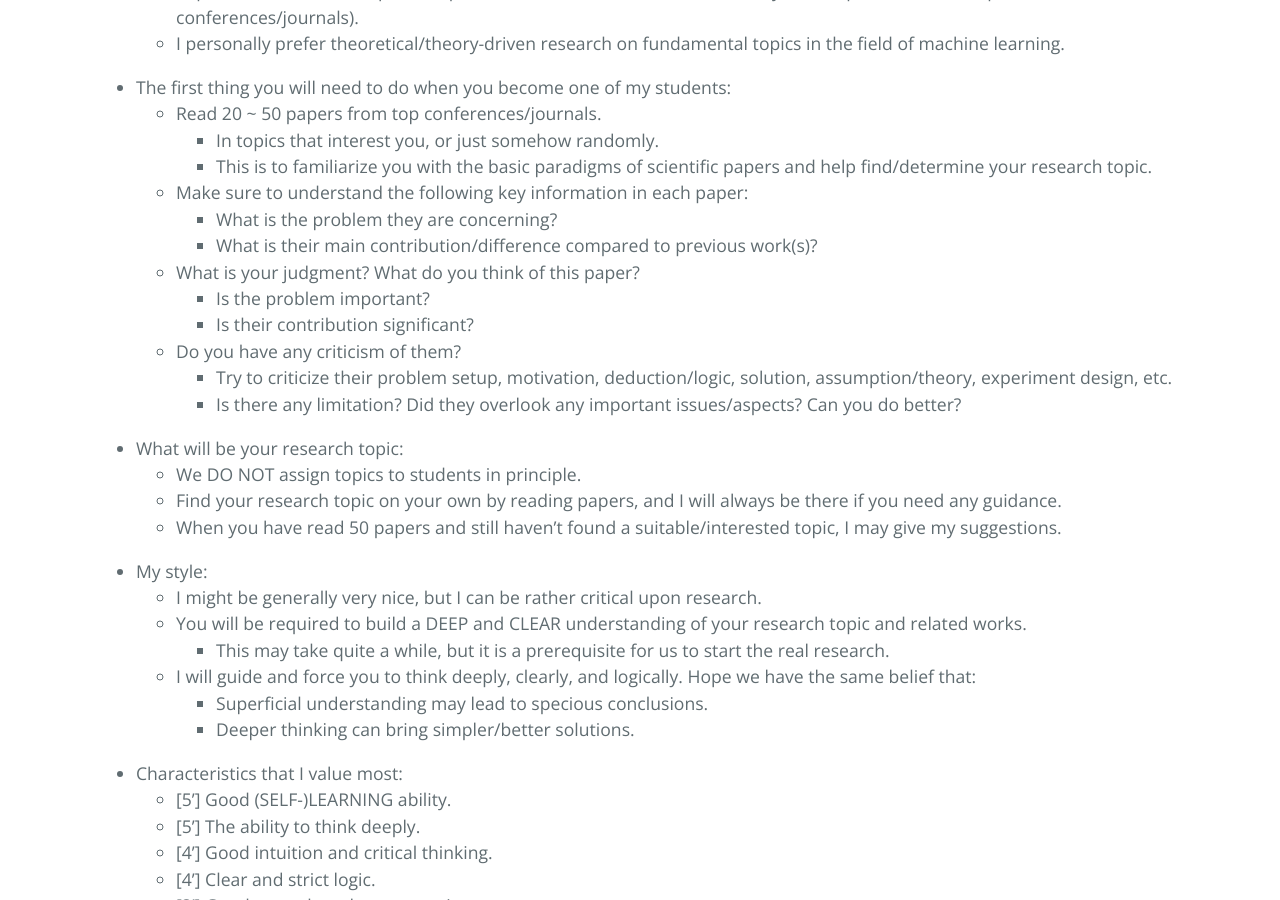
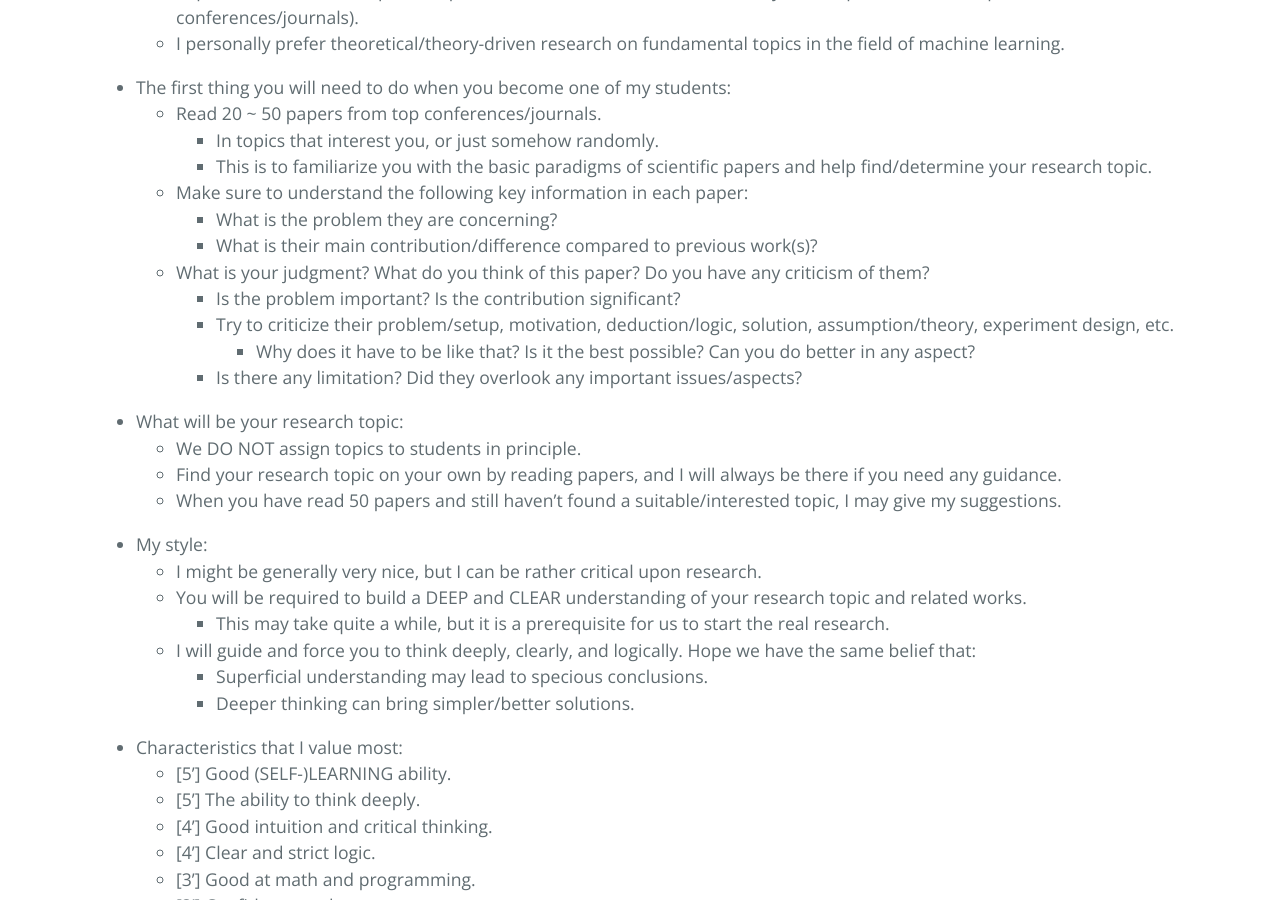
Before and after one commit to ZhimingZhou/zhimingzhou.github.io, a Jekyll site: the page built from _posts/2021-10-11-Prospective-Students.md, in a window 1280 px wide and 900 px high, scrolled down 608 px. Built offline with Jekyll 4.4.1, drawn with Linux system fonts in a browser that asks for light colours.

Commit message:
Update 2021-10-11-Prospective-Students.md

```diff
--- a/_posts/2021-10-11-Prospective-Students.md
+++ b/_posts/2021-10-11-Prospective-Students.md
@@ -27,12 +27,11 @@ I’m looking for talented students with enthusiasm for fundamental research in
 	- Make sure to understand the following key information in each paper:
 		- What is the problem they are concerning?
 		- What is their main contribution/difference compared to previous work(s)?
-	- What is your judgment? What do you think of this paper?
-		- Is the problem important?
-		- Is their contribution significant?
-	- Do you have any criticism of them?
-		- Try to criticize their problem setup, motivation, deduction/logic, solution, assumption/theory, experiment design, etc.
-		- Is there any limitation? Did they overlook any important issues/aspects? Can you do better?
+	- What is your judgment? What do you think of this paper? Do you have any criticism of them?
+		- Is the problem important? Is the contribution significant?
+		- Try to criticize their problem/setup, motivation, deduction/logic, solution, assumption/theory, experiment design, etc.
+			- Why does it have to be like that? Is it the best possible? Can you do better in any aspect?
+		- Is there any limitation? Did they overlook any important issues/aspects?
 
 <!--  -->
 - What will be your research topic:
```
